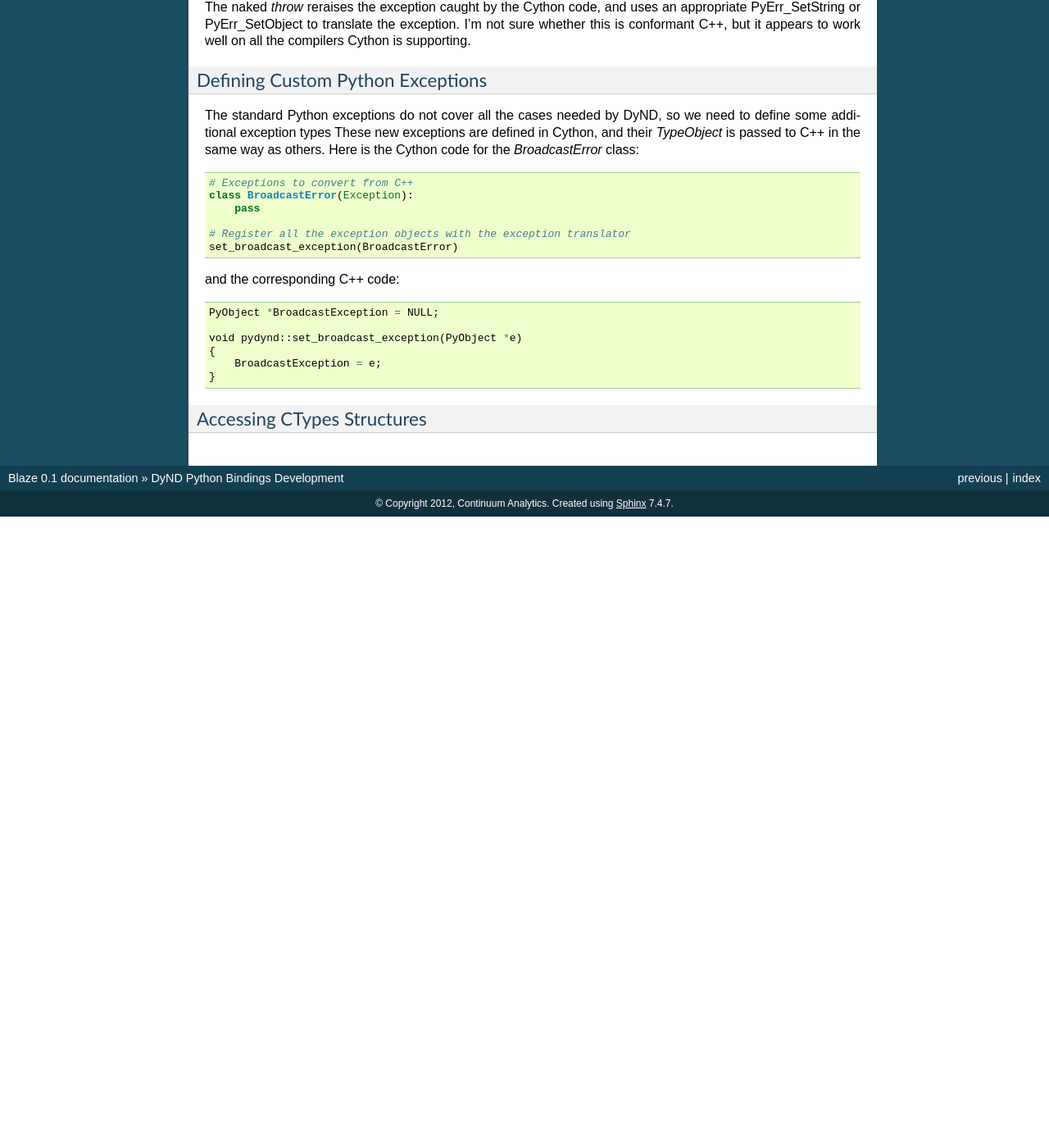
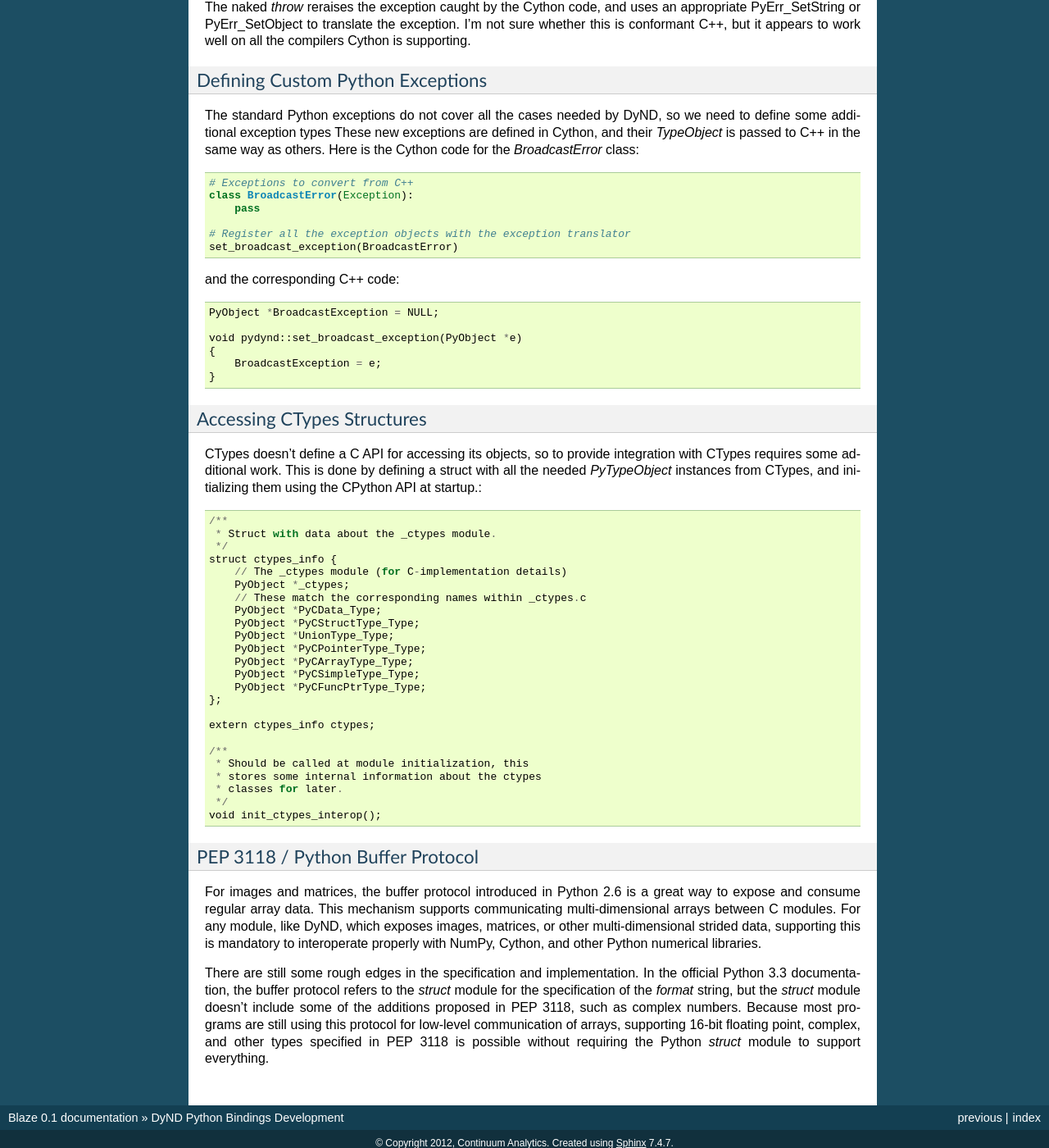
Before and after one commit to libdynd/dynd-python, a Sphinx documentation site: the page built from doc/source/dev.rst, in a window 1280 px wide and 1400 px high, scrolled down 2884 px. Shown: the whole window at 82% size. Built offline with Sphinx 7.4.7, drawn with Linux system fonts in a browser that asks for light colours; before the commit the page ends 3514 px from its top, so only the background shows below that; some of the changed text lies outside the part shown.

Commit message:
Some more dev documentation

```diff
--- a/doc/source/dev.rst
+++ b/doc/source/dev.rst
@@ -35,6 +35,15 @@
 
 See http://docs.cython.org/src/userguide/wrapping_CPlusPlus.html
 for the Cython documentation about wrapping C++.
+
+Only Thin Wrappers in Cython
+~~~~~~~~~~~~~~~~~~~~~~~~~~~~
+
+This was a choice made after trying to do a few things in
+Cython, and running into troubles with Cython's support
+of C++ features like pointers, references, and operator
+overloading. The Cython .pyx file mostly consists of
+class definitions, docstrings, and calls to C++ functions.
 
 Inline Functions
 ~~~~~~~~~~~~~~~~
@@ -154,16 +163,6 @@
         return (PyObject *)result;
     }
 
-Only Thin Wrappers in Cython
-~~~~~~~~~~~~~~~~~~~~~~~~~~~~
-
-This was a choice made after trying to do a few things in
-Cython, and running into troubles with Cython's support
-of C++ features like pointers, references, and operator
-overloading. In a nearly universal fashion, the Cython .pyx
-file only contains the class definitions, docstrings,
-and calls to C++ functions.
-
 Translating C++ Exceptions to Python
 ~~~~~~~~~~~~~~~~~~~~~~~~~~~~~~~~~~~~
 
@@ -225,3 +224,56 @@
 
 Accessing CTypes Structures
 ~~~~~~~~~~~~~~~~~~~~~~~~~~~
+
+CTypes doesn't define a C API for accessing its objects, so
+to provide integration with CTypes requires some additional
+work. This is done by defining a struct with all the needed
+`PyTypeObject` instances from CTypes, and initializing them
+using the CPython API at startup.::
+
+    /**
+     * Struct with data about the _ctypes module.
+     */
+    struct ctypes_info {
+        // The _ctypes module (for C-implementation details)
+        PyObject *_ctypes;
+        // These match the corresponding names within _ctypes.c
+        PyObject *PyCData_Type;
+        PyObject *PyCStructType_Type;
+        PyObject *UnionType_Type;
+        PyObject *PyCPointerType_Type;
+        PyObject *PyCArrayType_Type;
+        PyObject *PyCSimpleType_Type;
+        PyObject *PyCFuncPtrType_Type;
+    };
+
+    extern ctypes_info ctypes;
+
+    /**
+     * Should be called at module initialization, this
+     * stores some internal information about the ctypes
+     * classes for later.
+     */
+    void init_ctypes_interop();
+
+PEP 3118 / Python Buffer Protocol
+~~~~~~~~~~~~~~~~~~~~~~~~~~~~~~~~~
+
+For images and matrices, the buffer protocol introduced
+in Python 2.6 is a great way to expose and consume regular
+array data. This mechanism supports communicating multi-dimensional
+arrays between C modules. For any module, like DyND, which exposes
+images, matrices, or other multi-dimensional strided data,
+supporting this is mandatory to interoperate properly with NumPy,
+Cython, and other Python numerical libraries.
+
+There are still some rough edges in the specification and
+implementation. In the official Python 3.3 documentation, the
+buffer protocol refers to the `struct` module for the specification
+of the `format` string, but the `struct` module doesn't
+include some of the additions proposed in PEP 3118, such as
+complex numbers. Because most programs are still using this
+protocol for low-level communication of arrays, supporting
+16-bit floating point, complex, and other types specified
+in PEP 3118 is possible without requiring the Python `struct`
+module to support everything.
```
Also changed, not shown: 1 other file.
